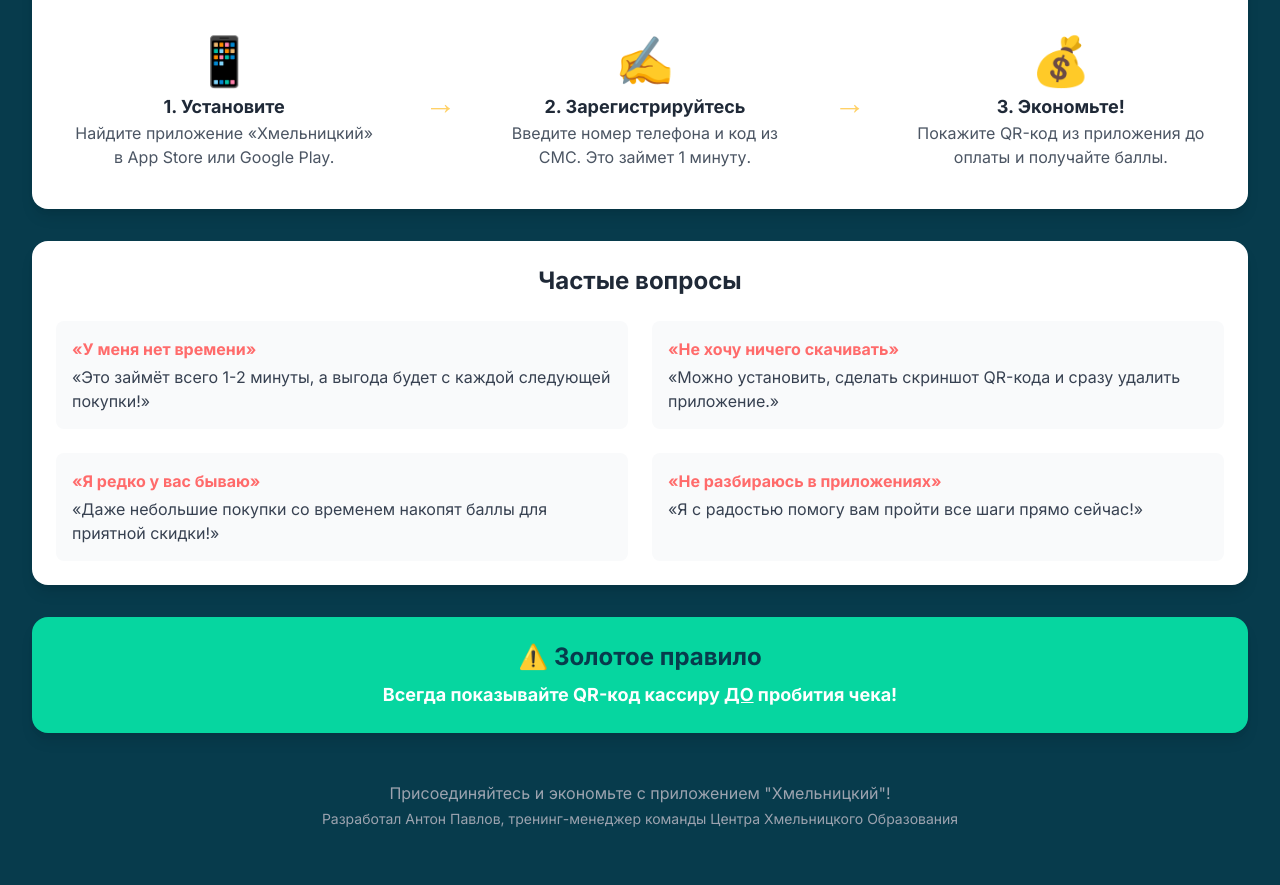
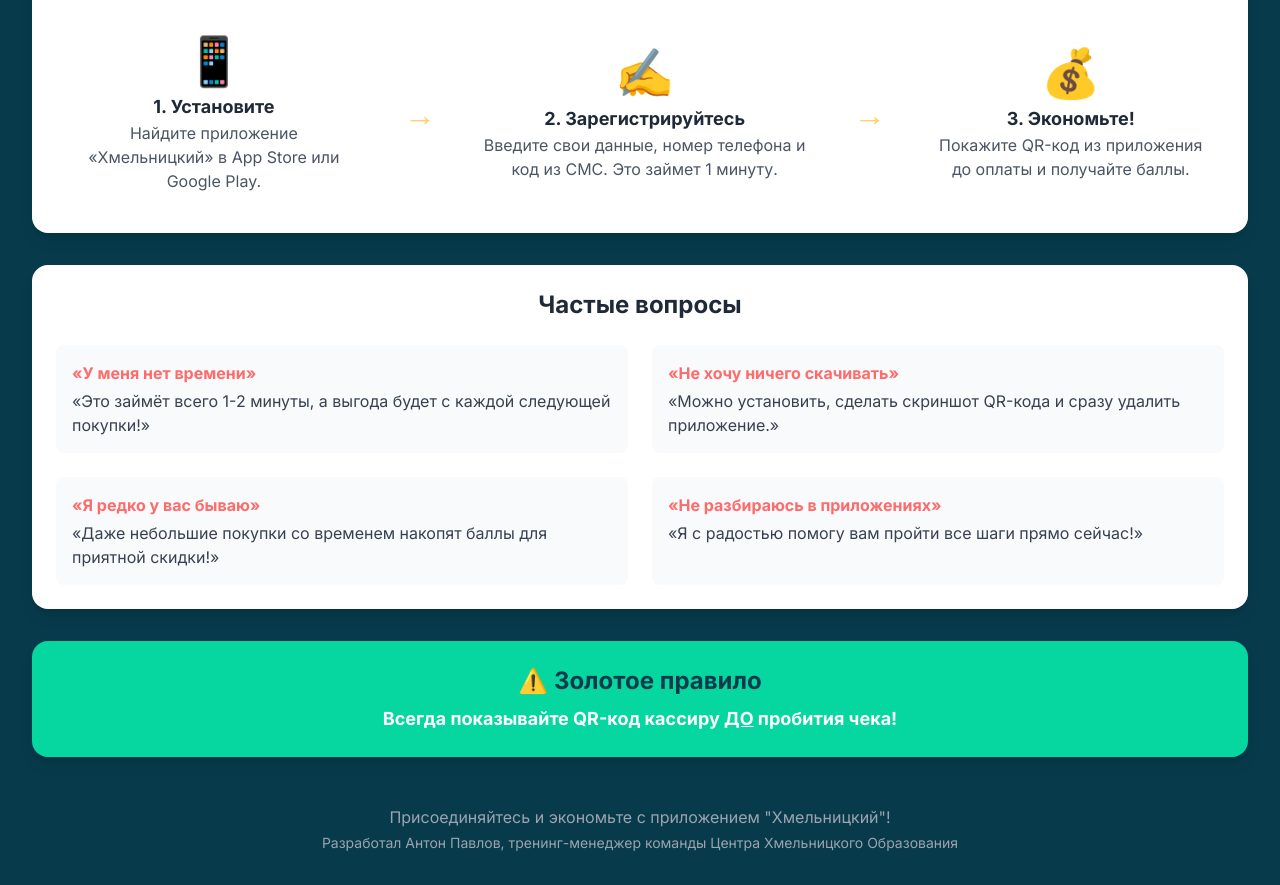
Before and after one commit to AlanDee23/Loyalty-program-memo, a plain HTML site: page index.html in a window 1280 px wide. Shown: the part 1089-1974 px from the top of the page. Before the commit the page ends 1950 px from the top, so only its background shows below. Drawn offline with nearby package versions, Linux system fonts and the light colour scheme.

Commit message:
Update index.html
New v.2

```diff
--- a/index.html
+++ b/index.html
@@ -115,7 +115,7 @@
                     <div class="flex flex-col items-center p-4">
                         <div class="text-5xl mb-2">✍️</div>
                         <h4 class="font-bold text-lg">2. Зарегистрируйтесь</h4>
-                        <p class="text-gray-600">Введите номер телефона и код из СМС. Это займет 1 минуту.</p>
+                        <p class="text-gray-600">Введите свои данные, номер телефона и код из СМС. Это займет 1 минуту.</p>
                     </div>
                     <div class="flow-arrow my-4 md:my-0 md:mx-8 transform md:rotate-0 rotate-90">→</div>
                     <div class="flex flex-col items-center p-4">
```
